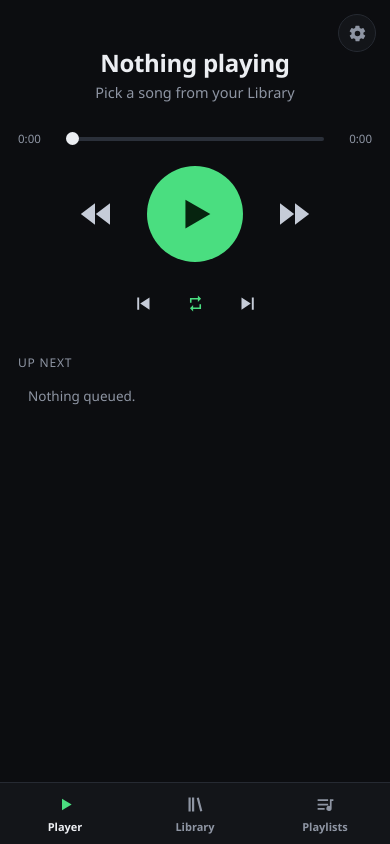
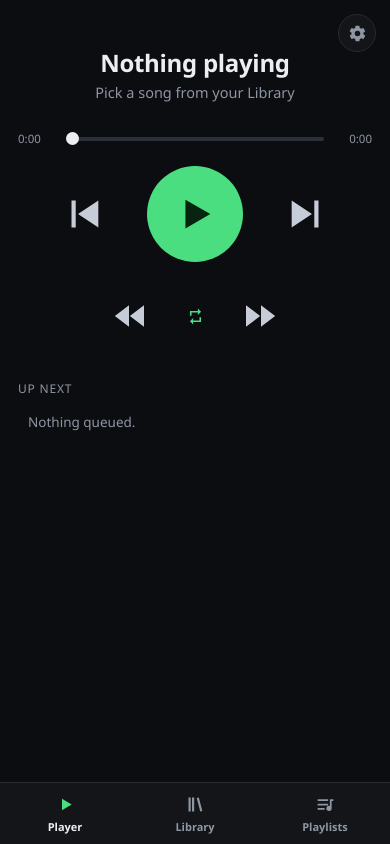
Before and after one commit to szqazi/SherryPlayer, a plain HTML site: page index.html in a window 390 px wide. Drawn offline with Linux system fonts and the light colour scheme; no server answers.

Commit message:
Move prev/next into the play/pause row, at matching size
Rewind/forward and repeat move down to their own row. Verified this
still fits without overflow at 375px mobile width.

Co-Authored-By: Claude Sonnet 5 <noreply@anthropic.com>

```diff
--- a/index.html
+++ b/index.html
@@ -45,28 +45,28 @@
         </div>
 
         <div class="controls">
-          <button class="ctrl ctrl-lg" id="btnRewind" title="Rewind 10 seconds" aria-label="Rewind 10 seconds">
-            <svg viewBox="0 0 24 24"><path d="M12 5.5v13L3.5 12zM21 5.5v13L12.5 12z"/></svg>
+          <button class="ctrl ctrl-xl" id="btnPrev" title="Previous song" aria-label="Previous song">
+            <svg viewBox="0 0 24 24"><path d="M6 5h2.2v14H6zM20 5v14L9.4 12z"/></svg>
           </button>
           <button class="ctrl ctrl-main" id="btnPlay" title="Play / Pause" aria-label="Play or pause">
             <svg viewBox="0 0 24 24" id="iconPlay"><path d="M7 4.5l13 7.5-13 7.5z"/></svg>
             <svg viewBox="0 0 24 24" id="iconPause" class="hidden"><path d="M7 5h3.6v14H7zM13.4 5H17v14h-3.6z"/></svg>
           </button>
-          <button class="ctrl ctrl-lg" id="btnForward" title="Forward 10 seconds" aria-label="Forward 10 seconds">
-            <svg viewBox="0 0 24 24"><path d="M12 5.5v13l8.5-6.5zM3 5.5v13L11.5 12z"/></svg>
+          <button class="ctrl ctrl-xl" id="btnNext" title="Next song" aria-label="Next song">
+            <svg viewBox="0 0 24 24"><path d="M15.8 5H18v14h-2.2zM4 5l10.6 7L4 19z"/></svg>
           </button>
         </div>
 
         <div class="controls-2">
-          <button class="ctrl" id="btnPrev" title="Previous song" aria-label="Previous song">
-            <svg viewBox="0 0 24 24"><path d="M6 5h2.2v14H6zM20 5v14L9.4 12z"/></svg>
+          <button class="ctrl ctrl-lg" id="btnRewind" title="Rewind 10 seconds" aria-label="Rewind 10 seconds">
+            <svg viewBox="0 0 24 24"><path d="M12 5.5v13L3.5 12zM21 5.5v13L12.5 12z"/></svg>
           </button>
           <button class="repeat-btn" id="btnRepeat" data-mode="all" title="Repeat" aria-label="Repeat">
             <svg viewBox="0 0 24 24"><path d="M7 7h8v3l4-4-4-4v3H5v6h2V7zm10 10H9v-3l-4 4 4 4v-3h10v-6h-2v4z"/></svg>
             <span class="repeat-one-badge">1</span>
           </button>
-          <button class="ctrl" id="btnNext" title="Next song" aria-label="Next song">
-            <svg viewBox="0 0 24 24"><path d="M15.8 5H18v14h-2.2zM4 5l10.6 7L4 19z"/></svg>
+          <button class="ctrl ctrl-lg" id="btnForward" title="Forward 10 seconds" aria-label="Forward 10 seconds">
+            <svg viewBox="0 0 24 24"><path d="M12 5.5v13l8.5-6.5zM3 5.5v13L11.5 12z"/></svg>
           </button>
         </div>
 
--- a/style.css
+++ b/style.css
@@ -188,6 +188,10 @@ input[type=range]:hover::-webkit-slider-thumb { background: var(--accent); }
 /* Rewind/forward: at least double the repeat row's icon size. */
 .ctrl-lg { width: 72px; height: 72px; }
 .ctrl-lg svg { width: 40px; height: 40px; }
+
+/* Prev/next: same size as play/pause. */
+.ctrl-xl { width: 96px; height: 96px; }
+.ctrl-xl svg { width: 46px; height: 46px; }
 
 .ctrl-main {
   width: 96px; height: 96px; background: var(--accent);
```
